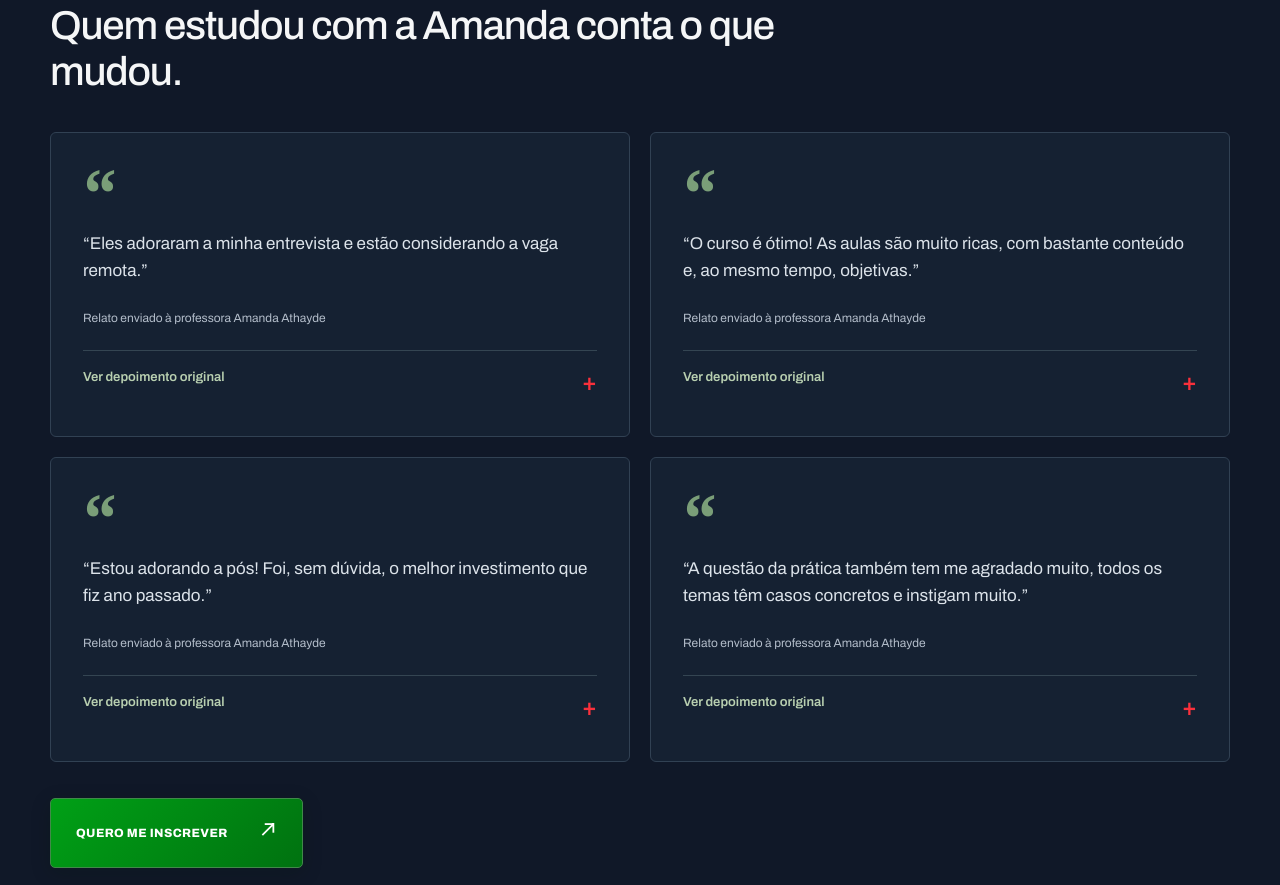
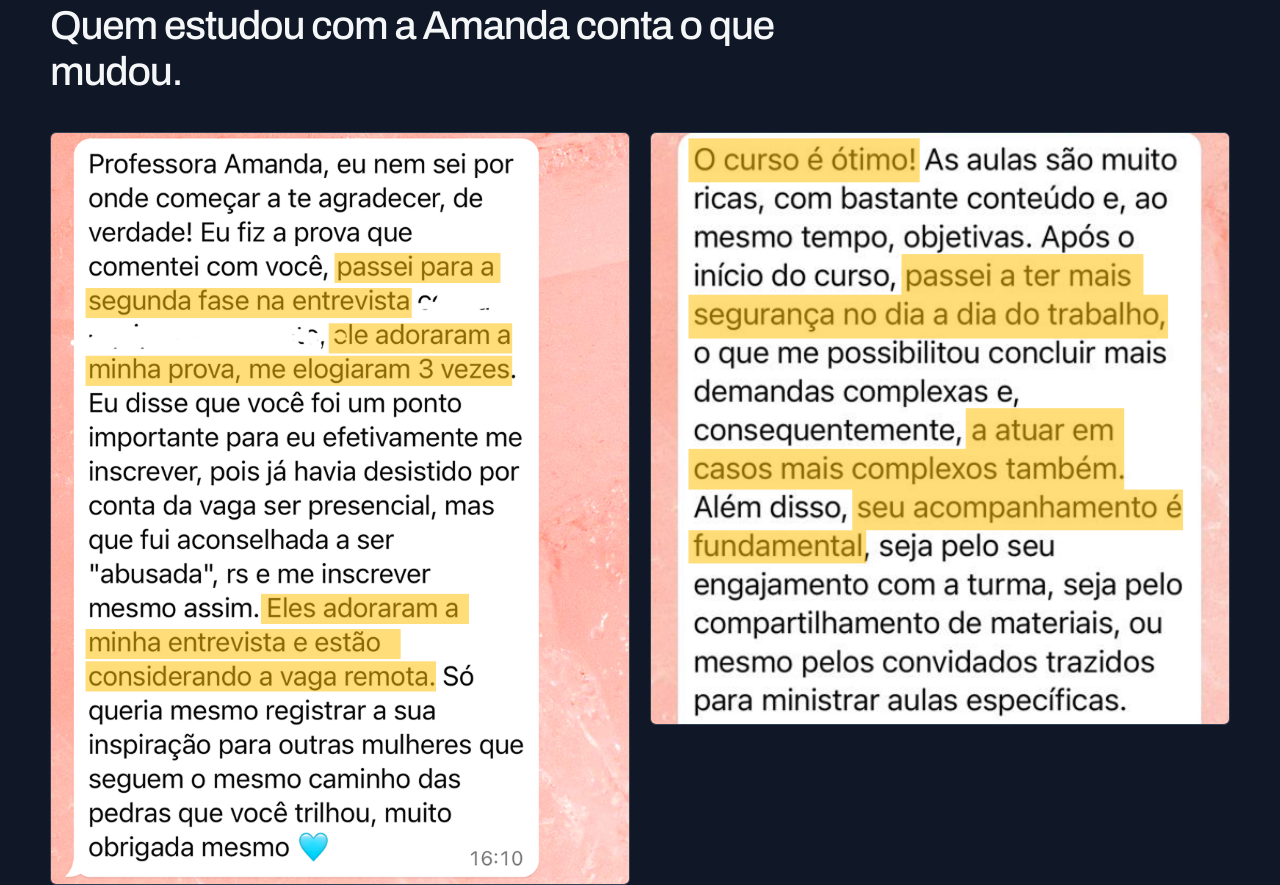
Before and after one commit to verus-std/amanda-athayde-black-friday, a plain HTML site: page prototipo-black-friday-v2.html in a window 1280 px wide. Shown: the part 3575-4460 px from the top of the page. Drawn offline with Linux system fonts and the light colour scheme; a web font is replaced by a local one.

Commit message:
Show testimonial screenshots directly on V2

```diff
--- a/prototipo-black-friday-v2.html
+++ b/prototipo-black-friday-v2.html
@@ -27,6 +27,10 @@ body{font-size:16px;line-height:1.8}h1,h2,h3{font-family:var(--body);text-transf
 .dgrid{align-items:start}.dgrid figure{min-width:0}.testimonial-original{margin-top:20px;border-top:1px solid #344552;border-bottom:0}.testimonial-original summary{font-size:13px;color:#b8cfb0;padding:15px 30px 15px 0}.testimonial-original summary:after{top:10px}.testimonial-original img{display:block;width:100%;height:auto;border-radius:4px;margin:0 0 12px}
 @media(max-width:1000px){.subs{grid-template-columns:repeat(2,minmax(0,1fr))}}
 @media(max-width:700px){.subs{grid-template-columns:1fr}}
+
+.dgrid .testimonial-print{padding:0;overflow:hidden;background:transparent;border:1px solid #314153;border-radius:6px;min-width:0}
+.dgrid .testimonial-print:before{content:none}
+.testimonial-print img{display:block;width:100%;height:auto}
 </style>
 </head>
 <body>
@@ -113,10 +117,10 @@ body{font-size:16px;line-height:1.8}h1,h2,h3{font-family:var(--body);text-transf
  <div class="wrap">
   <span class="eyebrow">04 / Experiências que inspiram</span><h2>Quem estudou com a Amanda conta o que mudou.</h2>
   <div class="dgrid">
-   <figure><blockquote>“Eles adoraram a minha entrevista e estão considerando a vaga remota.”</blockquote><figcaption>Relato enviado à professora Amanda Athayde</figcaption><details class="testimonial-original"><summary>Ver depoimento original</summary><img src="assets/v2/depoimento-1.png" alt="Depoimento 1: mensagem original enviada à professora Amanda Athayde" loading="lazy"></details></figure>
-   <figure><blockquote>“O curso é ótimo! As aulas são muito ricas, com bastante conteúdo e, ao mesmo tempo, objetivas.”</blockquote><figcaption>Relato enviado à professora Amanda Athayde</figcaption><details class="testimonial-original"><summary>Ver depoimento original</summary><img src="assets/v2/depoimento-2.png" alt="Depoimento 2: mensagem original enviada à professora Amanda Athayde" loading="lazy"></details></figure>
-   <figure><blockquote>“Estou adorando a pós! Foi, sem dúvida, o melhor investimento que fiz ano passado.”</blockquote><figcaption>Relato enviado à professora Amanda Athayde</figcaption><details class="testimonial-original"><summary>Ver depoimento original</summary><img src="assets/v2/depoimento-3.png" alt="Depoimento 3: mensagem original enviada à professora Amanda Athayde" loading="lazy"></details></figure>
-   <figure><blockquote>“A questão da prática também tem me agradado muito, todos os temas têm casos concretos e instigam muito.”</blockquote><figcaption>Relato enviado à professora Amanda Athayde</figcaption><details class="testimonial-original"><summary>Ver depoimento original</summary><img src="assets/v2/depoimento-4.png" alt="Depoimento 4: mensagem original enviada à professora Amanda Athayde" loading="lazy"></details></figure>
+   <figure class="testimonial-print"><img src="assets/v2/depoimento-1.png" alt="Depoimento 1: mensagem original enviada à professora Amanda Athayde" loading="lazy"></figure>
+   <figure class="testimonial-print"><img src="assets/v2/depoimento-2.png" alt="Depoimento 2: mensagem original enviada à professora Amanda Athayde" loading="lazy"></figure>
+   <figure class="testimonial-print"><img src="assets/v2/depoimento-3.png" alt="Depoimento 3: mensagem original enviada à professora Amanda Athayde" loading="lazy"></figure>
+   <figure class="testimonial-print"><img src="assets/v2/depoimento-4.png" alt="Depoimento 4: mensagem original enviada à professora Amanda Athayde" loading="lazy"></figure>
   </div>
   <button type="button" class="btn" aria-disabled="true">Quero me inscrever</button>
  </div>
```
